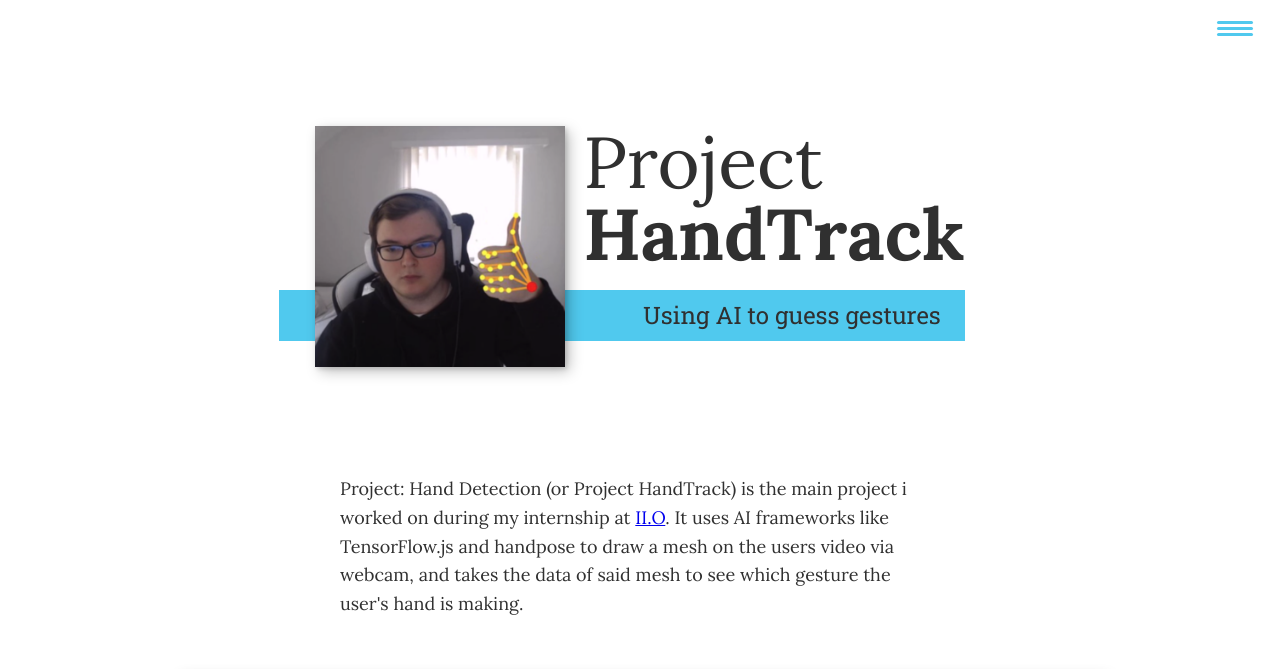
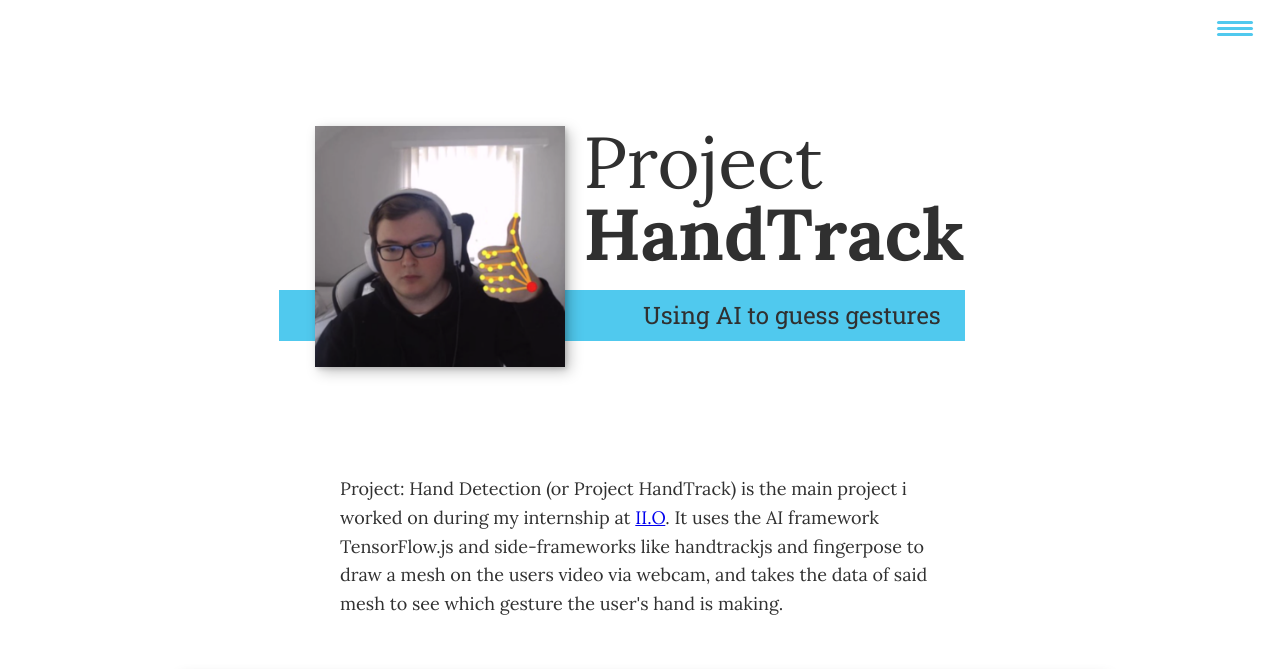
Before and after one commit to BrentAGit/BrentAGit.github.io, a plain HTML site: page handtrack.html in a window 1280 px wide. Shown: the top 669 px of the page. Drawn offline with nearby package versions, Linux system fonts and the light colour scheme.

Commit message:
Updated Handtrack information

```diff
--- a/handtrack.html
+++ b/handtrack.html
@@ -37,7 +37,7 @@
         </section>
 
         <div class="portfolio-item-individual">
-                <p>Project: Hand Detection (or Project HandTrack) is the main project i worked on during my internship at <a href="https://www.two-point-o.be/">II.O</a>. It uses AI frameworks like TensorFlow.js and handpose to draw a mesh on the users video via webcam, and takes the data of said mesh to see which gesture the user's hand is making.</p>
+                <p>Project: Hand Detection (or Project HandTrack) is the main project i worked on during my internship at <a href="https://www.two-point-o.be/">II.O</a>. It uses the AI framework TensorFlow.js and side-frameworks like handtrackjs and fingerpose to draw a mesh on the users video via webcam, and takes the data of said mesh to see which gesture the user's hand is making.</p>
                 <video class="portfolio-item-individual__video" autoplay loop src="video/Handtrack.mp4"></video>
                 <p><strong>Used technologies:</strong> React, TensorFlowJS, handtrackjs, fingerpose</p>
             <div class="flex-wrapper">
```
Also changed, not shown: index.html (+1 -1 lines).
